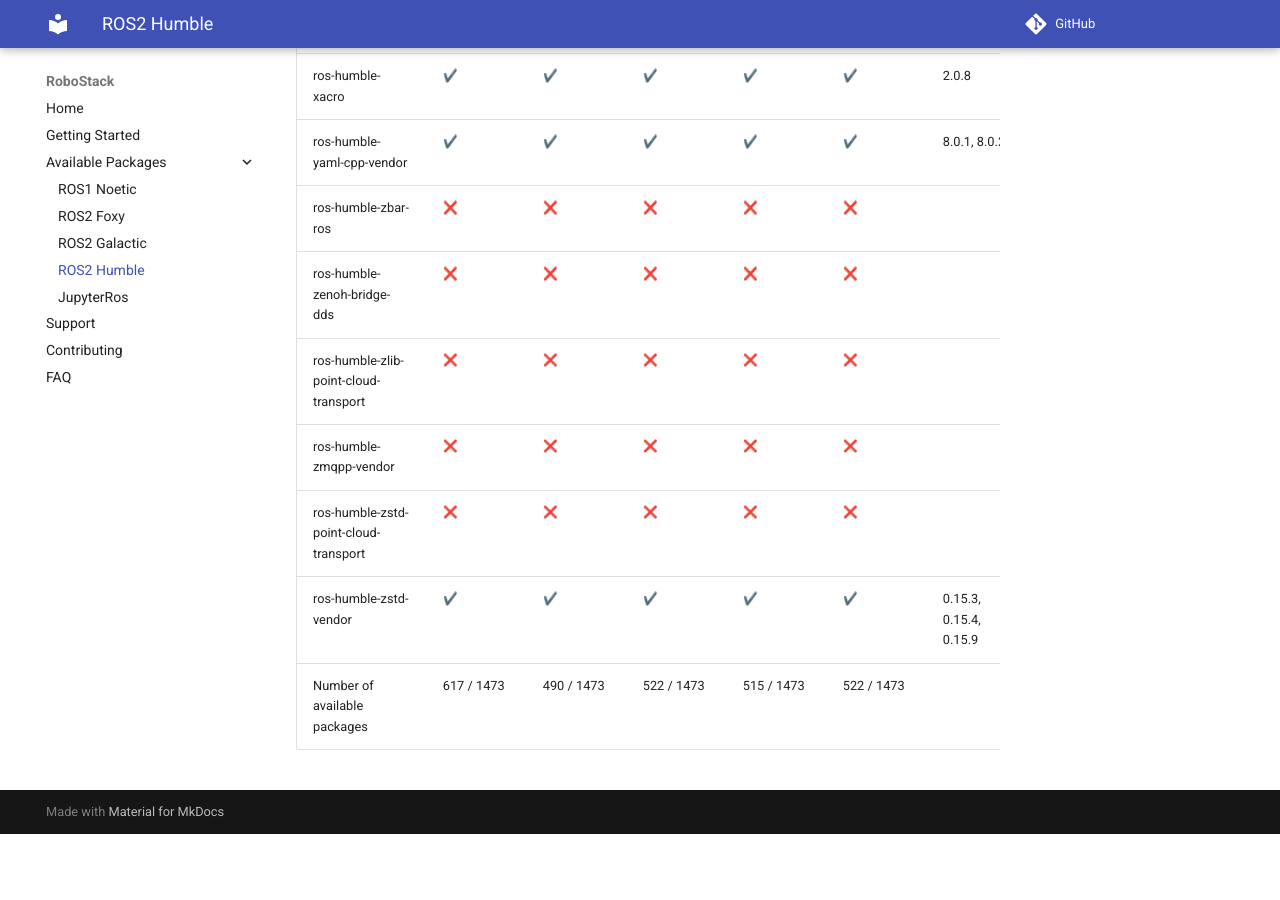
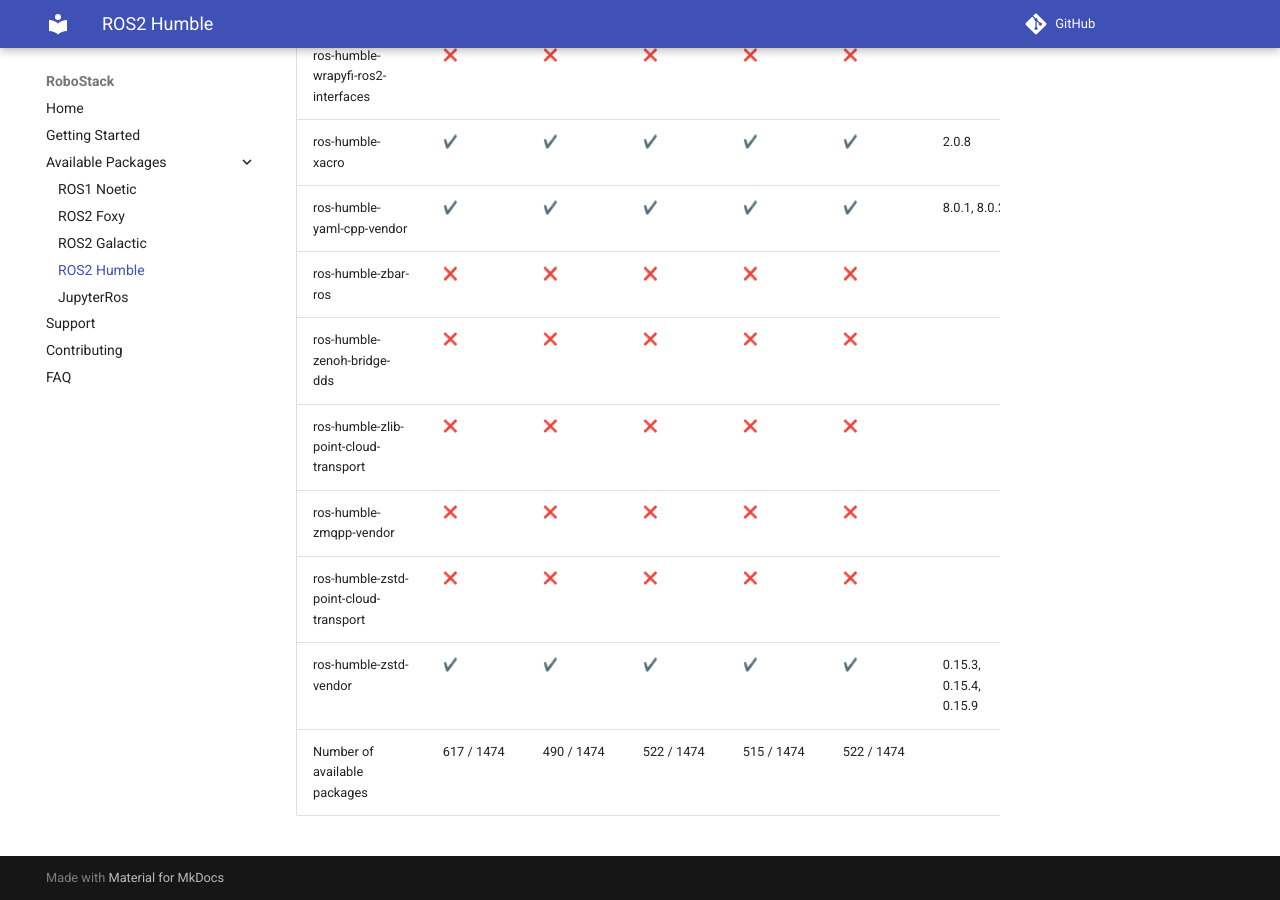
Before and after one commit to RoboStack/robostack.github.io, an MkDocs documentation site: the page built from docs/humble.md, in a window 1280 px wide and 900 px high, scrolled down 114270 px. Built offline with MkDocs 1.6.1 and Material for MkDocs 9.7.7, drawn with Linux system fonts in a browser that asks for light colours; emoji names are drawn with the system emoji font; comment, search, counter and statistics services are not loaded; before the commit the page ends 115104 px from its top, so only the background shows below that; some of the changed text lies outside the part shown.

Commit message:
Update tables

```diff
--- a/docs/humble.md
+++ b/docs/humble.md
@@ -1473,4 +1474,4 @@
 | ros-humble-zmqpp-vendor | :x: { data-sort='0' } | :x: { data-sort='0' } | :x: { data-sort='0' } | :x: { data-sort='0' } | :x: { data-sort='0' } |   |
 | ros-humble-zstd-point-cloud-transport | :x: { data-sort='0' } | :x: { data-sort='0' } | :x: { data-sort='0' } | :x: { data-sort='0' } | :x: { data-sort='0' } |   |
 | ros-humble-zstd-vendor | :heavy_check_mark: { data-sort='1' } | :heavy_check_mark: { data-sort='1' } | :heavy_check_mark: { data-sort='1' } | :heavy_check_mark: { data-sort='1' } | :heavy_check_mark: { data-sort='1' } | 0.15.3, 0.15.4, 0.15.9  |
-| Number of available packages |  617 / 1473 | 490 / 1473 | 522 / 1473 | 515 / 1473 | 522 / 1473 |
+| Number of available packages |  617 / 1474 | 490 / 1474 | 522 / 1474 | 515 / 1474 | 522 / 1474 |
```
Also changed, not shown: other parts of docs/humble.md (+1 -0 lines).
